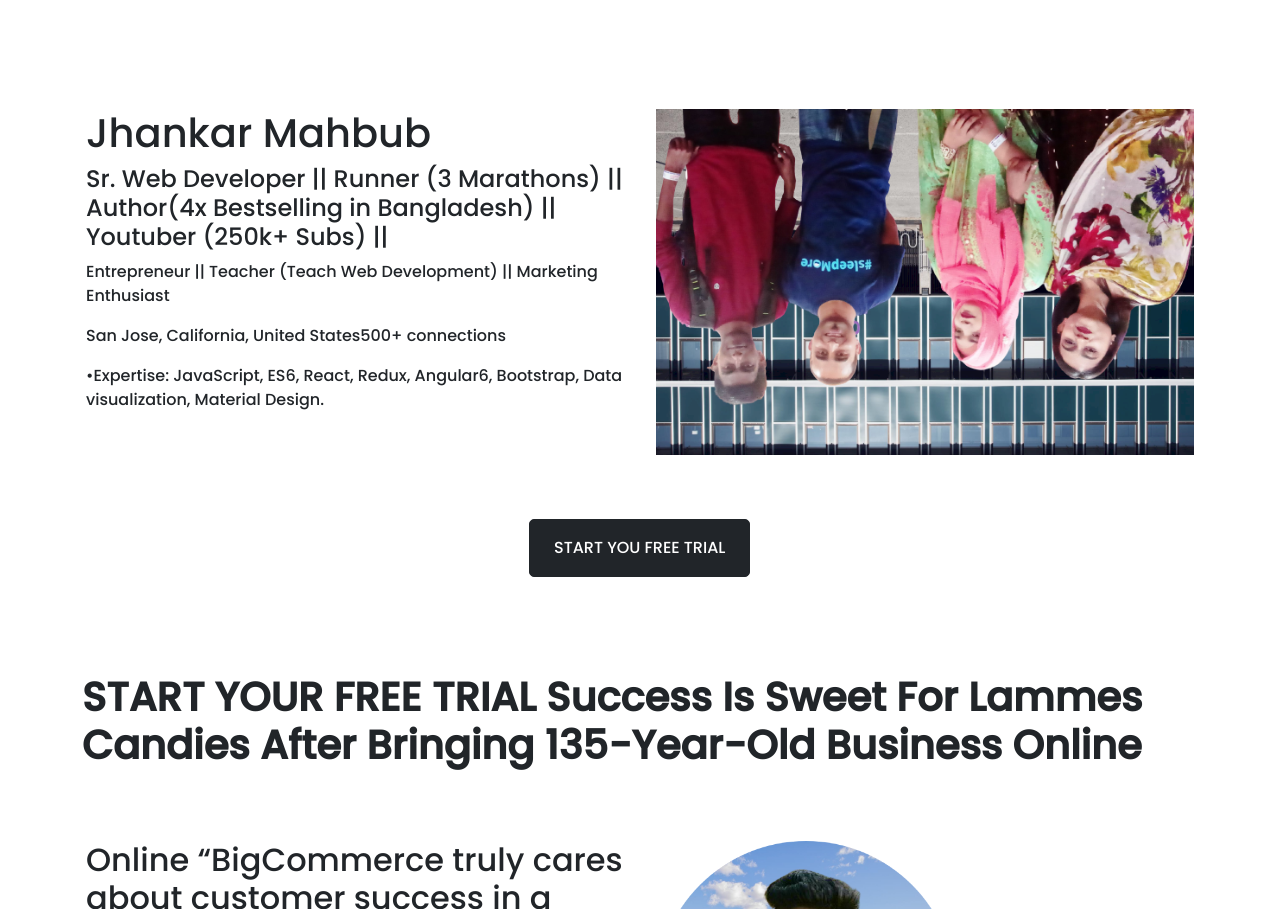
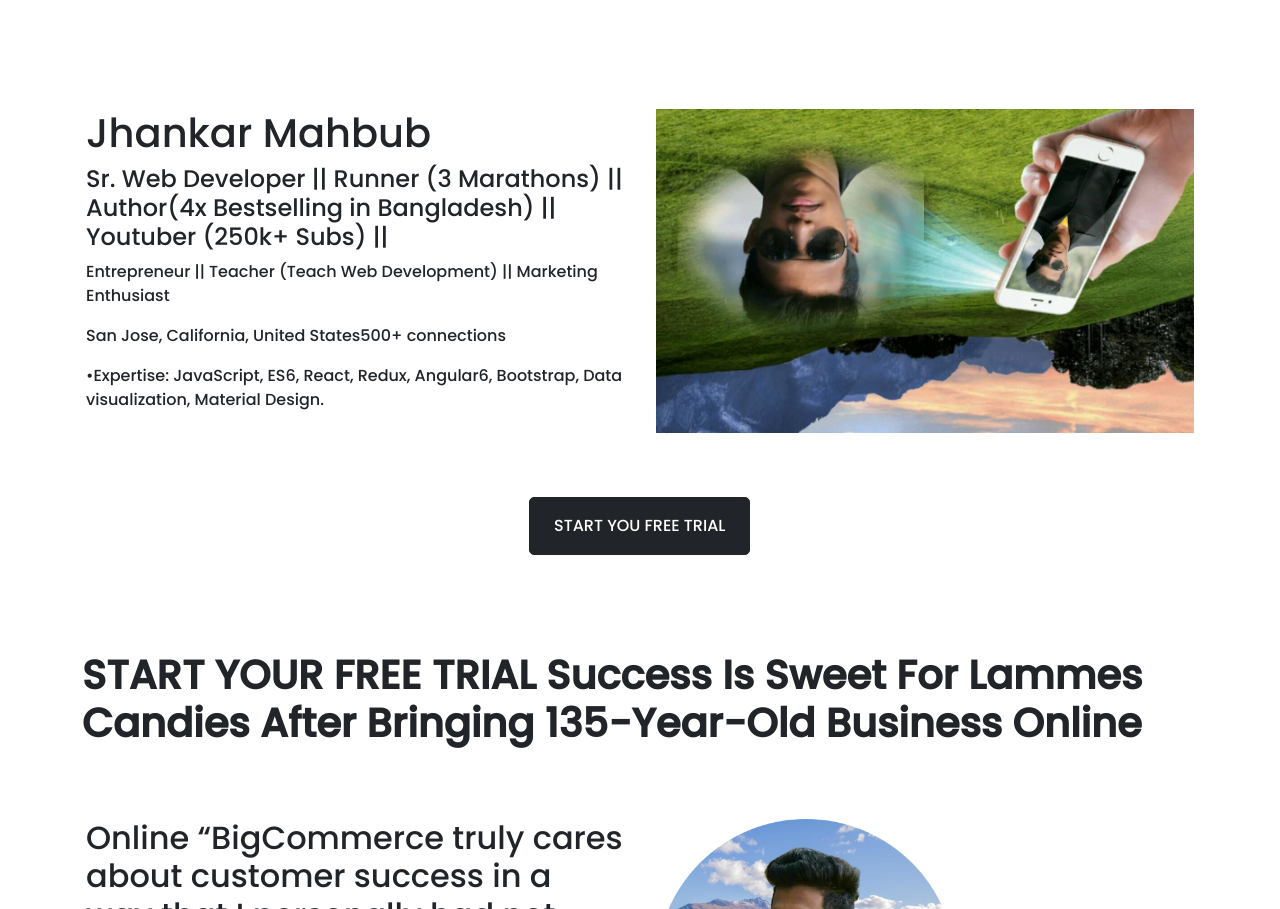
Before and after one commit to ImranRH321/my-new-website, a plain HTML site: page index.html in a window 1280 px wide. Shown: the part 4754-5663 px from the top of the page. Drawn offline with nearby package versions, Linux system fonts and the light colour scheme.

Commit message:
images changes

```diff
--- a/index.html
+++ b/index.html
@@ -163,7 +163,7 @@
                     </p>
                 </div>
                 <div class="col-lg-6 col-md-6 col-sm-12 p-3">
-                    <img src="image/friend.png" alt="" class="img-fluid rounded-lg  border-0 sagorr">
+                    <img src="image/new.jpg" alt="" class="img-fluid rounded-lg  border-0 sagorr">
                 </div>
             </div>
             <button class=" d-grid mx-auto btn btn-dark animate__animated animate__flipInY d-block text-center px-4 py-3 my-5">start
```
Also changed, not shown: image/new.jpg (added).
